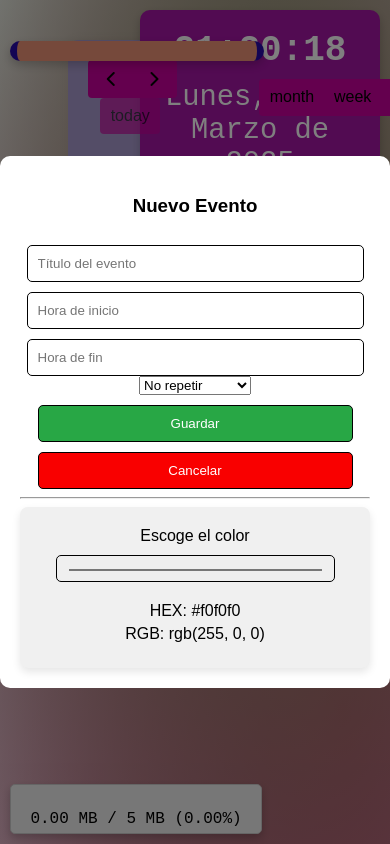
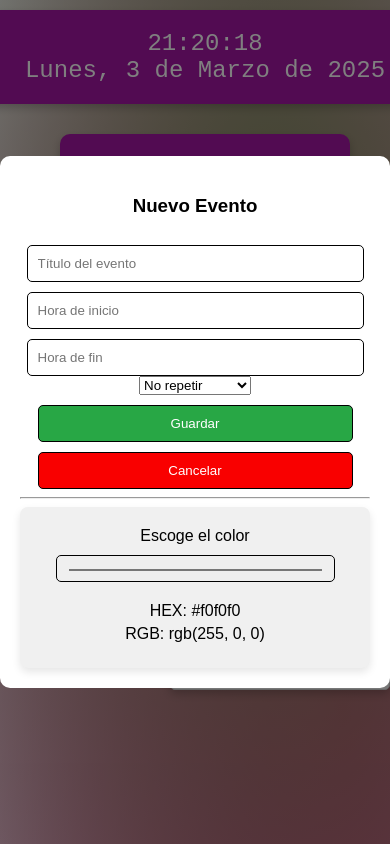
Before and after one commit to fabianpaillacan/calendario, a plain HTML site: page index.html in a window 390 px wide. Shown: the top 844 px of the page. Drawn offline with nearby package versions, Linux system fonts and the light colour scheme; no server answers.

Commit message:
responsive

```diff
--- a/designCalendar.css
+++ b/designCalendar.css
@@ -1,5 +1,6 @@
 /* General styles */
 body {
+    max-height: 100px;
         margin: 0;
         font-family: Arial, sans-serif;
         text-align: center;
@@ -7,57 +8,35 @@ body {
         background-image: radial-gradient(at 69% 31%, hsla(73, 17%, 47%, 1) 0%, hsla(73, 17%, 47%, 0) 100%),
                           radial-gradient(at 88% 84%, hsla(341, 44%, 52%, 1) 0%, hsla(341, 44%, 52%, 0) 100%),
                           radial-gradient(at 70% 86%, hsla(326, 32%, 57%, 1) 0%, hsla(326, 32%, 57%, 0) 100%);
+
 }
 
-/* Contenedor principal */
 #contenedorClimaHora {
+    display: flex;
     flex-direction: column;
     align-items: center;
     padding: 10px;
     margin-bottom: 20px;
+    width: 100%;
 }
 
-#relojContainer{
-    width: 200px;
+#relojContainer {
+    width: 100%;
     margin-bottom: 20px;
+    position: relative;
+    background-color:#a516a5;
+    color: white;
+    padding: 20px;
+    box-shadow: 0 4px 8px rgba(0, 0, 0, 0.2);
+    text-align: center;
+    font-family: 'Courier New', Courier, monospace;
+    font-size: 1.5em;
 }
-#climaContainer {
-    width:1px;
-    margin-bottom: 20px;
-}
-
-#calendar {
-    width: 65%;
-    max-width: 1000px;
-    margin: 0 auto;
-    background: #A99BCE;
-    border-radius: 10px;
-    padding: 20px;
-    box-shadow: 0 0 10px rgba(135, 130, 130, 0.1);
-}
-
-/* Contenedor de eventos dentro del modal */
-#eventosdelmodal {
-    position: fixed;
-    left: 10px;
-    top: 6%;
-    transform: translateY(-50%);
+#climaContainer{
     width: 100%;
-    max-width: 300px;
-    max-height: 80vh;
-    overflow-y: auto;
-    background-color: #ED9277;
-    border-radius: 10px;
-    padding: 10px;
-    box-shadow: 0 4px 10px rgba(0, 0, 0, 0.2);
-}
-
-/* Estilos del contenedor del clima */
-#climaContainer {
-    position: fixed;
-    width: 200px;
-    top: 220px;
-    right:10px;
+    max-width: 250px;
+    margin: 10px auto;
+    position: relative;
     background-color: #a516a5;
     color: white;
     padding: 20px;
@@ -68,30 +47,35 @@ body {
     font-size: 1.2em;
 }
 
-#fechaClima {
-    font-size: 1.2em;
-    font-weight: bold;
+#calendar {
+   display: block;
+    max-width: 100%;
+    max-height: 100%;
+    background: #A99BCE;
+    border-radius: 10px;
+    padding: 20px;
+    box-shadow: 0 0 10px rgba(135, 130, 130, 0.1);
 }
 
-#descripcionClima {
-    font-size: 1.2em;
+#eventosdelmodal {
+    position: relative;
+    width: 90%;
+    max-width: 100%;
+    left: auto;
+    top: auto;
+    margin: 10px auto;
+    background-color: #ED9277;
+    border-radius: 10px;
+    padding: 10px;
+    box-shadow: 0 4px 10px rgba(0, 0, 0, 0.2);
 }
 
-#temperatura {
-    font-size: 2em;
-    font-weight: bold;
-}
-
-#clima {
-    font-size: 1.2em;
-}
-
-/* Barra de progreso para el uso de localStorage */
+/* Barra de progreso */
 #storageUsageContainer {
-    position: fixed;
-    bottom: 10px;
-    left: 10px;
-    width: 250px;
+    position: relative;
+    width: 90%;
+    max-width: 300px;
+    margin: 10px auto;
     background-color: #f0f0f0;
     border: 1px solid #ccc;
     border-radius: 5px;
@@ -112,33 +96,14 @@ body {
     font-family: 'Courier New', Courier, monospace;
     font-size: 1em;
 }
-
-/* Estilos del reloj */
-#relojContainer {
-    position: fixed;
-    top: 10px;
-    right: 10px;
-    background-color: #a516a5;
-    color: white;
-    padding: 20px;
-    border-radius: 10px;
-    box-shadow: 0 4px 8px rgba(0, 0, 0, 0.2);
-    text-align: center;
-    font-family: 'Courier New', Courier, monospace;
-    font-size: 1.5em;
+#eventosYBarra {
+    display: flex;
+    justify-content: space-around;
+    align-items: flex-start;
+    width: 100%;
+    max-width: 1000px;
+    margin: 0 auto;
 }
-
-#reloj {
-    font-size: 1.5em;
-    font-weight: bold;
-}
-
-#fecha {
-    margin-top: 10px;
-    font-size: 1.2em;
-}
-
-/* Cada evento individual */
 .eventos {
     width: 220px !important;
     background-color: #f8f9fa; /* Color suave */
@@ -149,8 +114,6 @@ body {
     border-radius: 5px;
     box-shadow: 0 2px 4px rgba(0, 0, 0, 0.1);
 }
-
-/* Agregar espacio entre eventos */
 .eventos:not(:last-child) {
     margin-bottom: 5px;
 }
@@ -160,8 +123,6 @@ body {
     font-weight: bold;
     color: #333;
 }
-
-/* Estilos del modal */
 .modal {
     display: none;
     position: fixed;
@@ -222,7 +183,6 @@ p {
     font-size: 16px;
 }
 
-/* Estilos de los botones del calendario */
 .fc-button {
     background-color: #c8009c !important; /* Color de fondo */
     border-color: black !important;
@@ -241,3 +201,22 @@ p {
 .fc-button-group .fc-button:hover {
     background-color: #F5E6C8 !important;
 }
+
+/* Responsive styles */
+@media screen and (max-width: 768px) {
+    #contenedorClimaHora {}
+
+    #calendar {}
+
+    #relojContainer {}
+
+    #climaContainer {}
+
+    .modal-content {}
+
+    .eventos {}
+
+    #storageUsageContainer {}
+
+    .modal {}
+}
--- a/index.html
+++ b/index.html
@@ -25,8 +25,6 @@
 
 </head>
 <body>
-    <div class="fondo-izquierda"></div>
-    <div class="fondo-derecha"></div>
     <div id="contenedorClimaHora">
         <div id="relojContainer">
             <div id="reloj"></div>
@@ -39,12 +37,12 @@
         </div>
     </div>
     <div id="calendar"></div>
-    <div id="eventosdelmodal" class="eventos"><p></p>
-    </div>
-    <!-- Barra de progreso para el uso de localStorage -->
-    <div id="storageUsageContainer">
-        <div id="storageUsageBar"></div>
-        <span id="storageUsageText"></span>
+    <div id="eventosYBarra">
+        <div id="eventosdelmodal" class="eventos"><p></p></div>
+        <div id="storageUsageContainer">
+            <div id="storageUsageBar"></div>
+            <span id="storageUsageText"></span>
+        </div>
     </div>
     <!-- Modal para agregar eventos -->
     <div id="eventModal" class="modal">
```
Also changed, not shown: img/limon.jpg (deleted), img/mandarina izq.jpg (deleted). Lines whose indentation alone changed are shown as unchanged.
